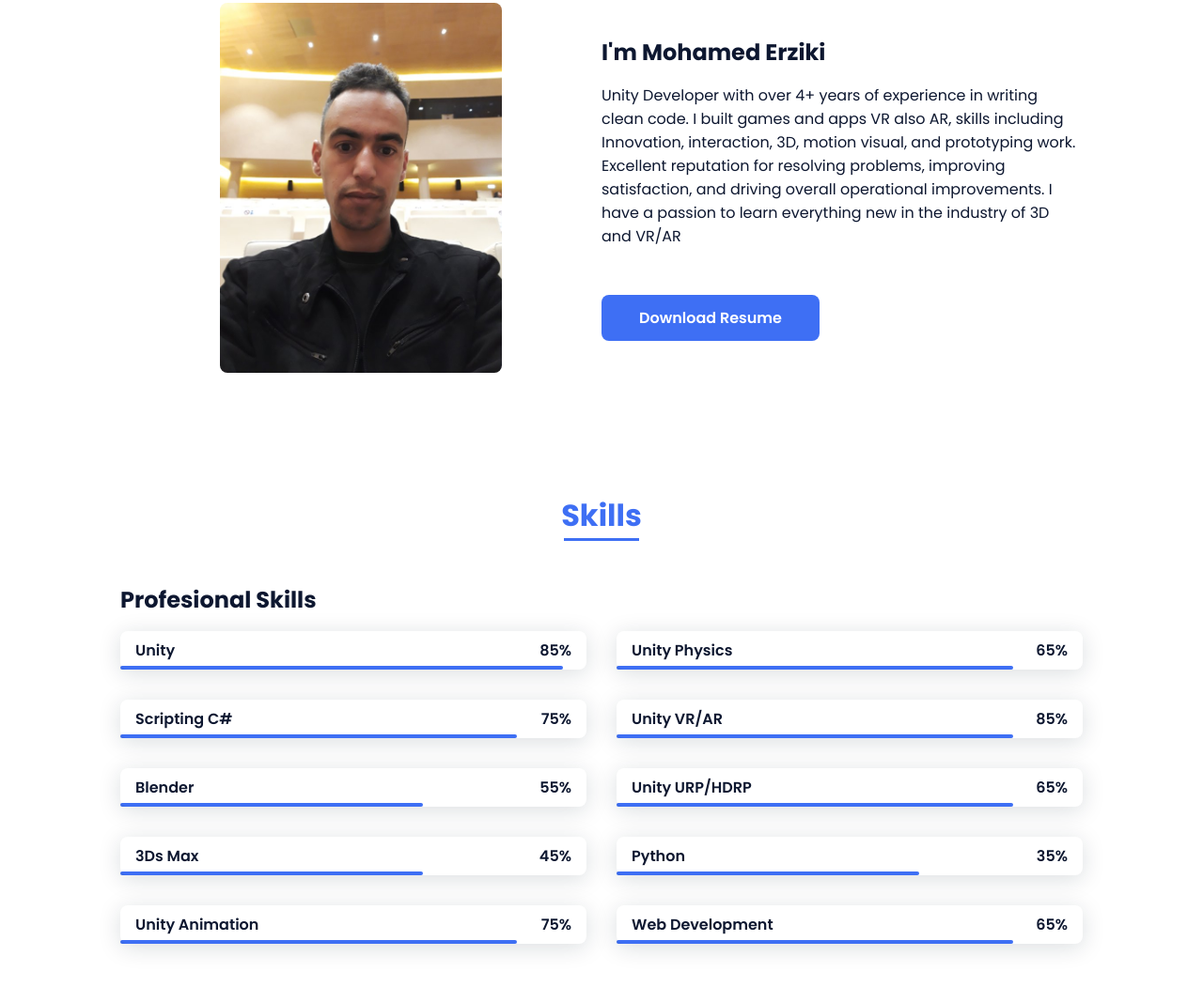
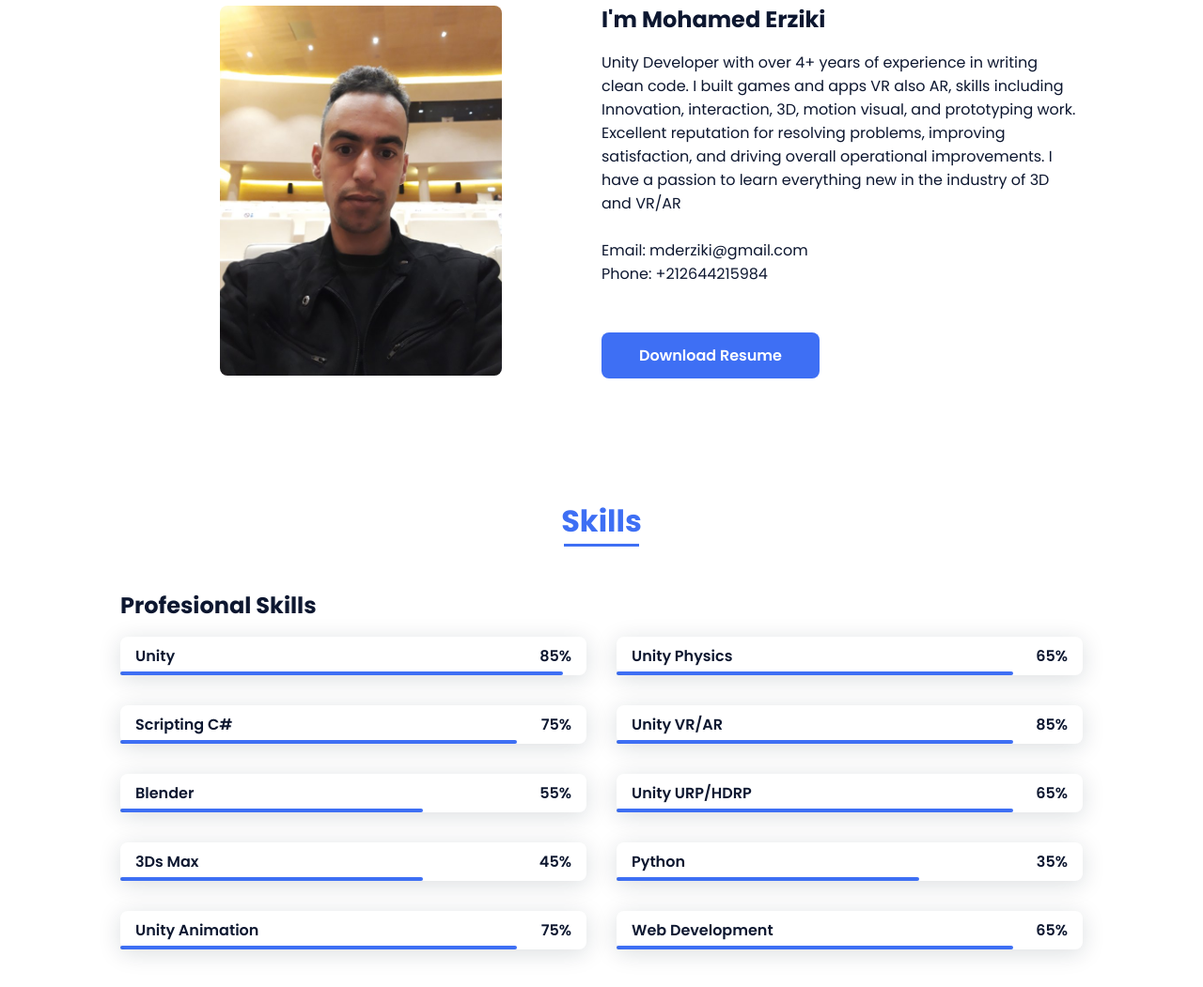
Before and after one commit to Mderziki/portfolio, a plain HTML site: page index.html in a window 1280 px wide. Shown: the part 847-1898 px from the top of the page at 94% size. Drawn offline with nearby package versions, Linux system fonts and the light colour scheme.

Commit message:
Update index.html

```diff
--- a/index.html
+++ b/index.html
@@ -11,6 +11,7 @@
         <link href='https://code.iconify.design/3/3.0.1/iconify.min.js'>
 
         <title>Erziki Mohamed Portfolio</title>
+        <link rel="icon" type="image/x-icon" href="assets/img/icon.ico">
     </head>
     <body>
         <!--===== HEADER =====-->
@@ -73,6 +74,9 @@
                     <div>
                         <h2 class="about__subtitle">I'm Mohamed Erziki</h2>
                         <p class="about__text">Unity Developer with over 4+ years of experience in writing clean code. I built games and apps VR also AR, skills including Innovation, interaction, 3D, motion visual, and prototyping work. Excellent reputation for resolving problems, improving satisfaction, and driving overall operational improvements. I have a passion to learn everything new in the industry of 3D and VR/AR</p>
+                        <br>
+                        <p>Email: mderziki@gmail.com</p>
+                        <p>Phone: +212644215984</p>
                         <br>
                         <br>
                         <a href="assets/img/Erziki_Unity_Developer.pdf" target="_blank" class="button">Download Resume</a>
```
